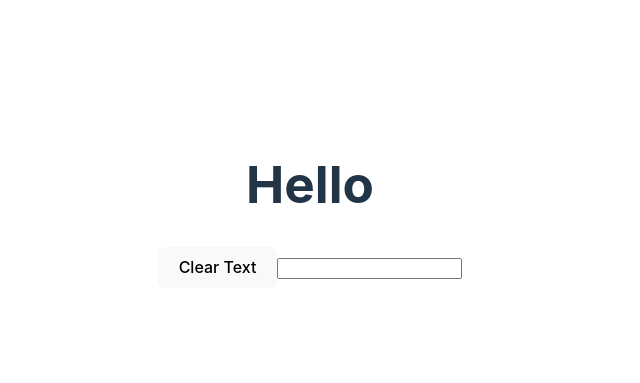
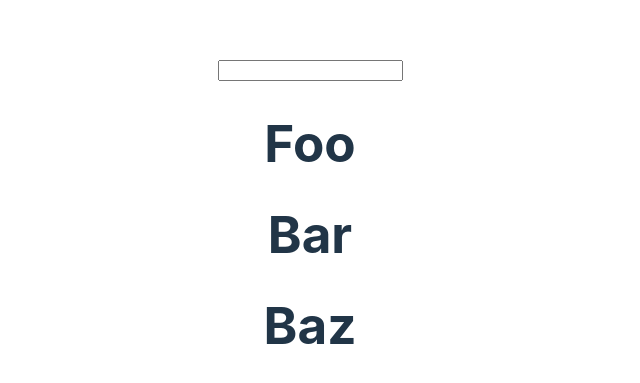
Before and after one commit to crasite/vue-front-teach, a Vue app: page / in a window 1280 px wide. Shown: the part 195-578 px from the top of the page, without its empty margins (330-970 px from the left). Built offline with nearby package versions, Linux system fonts and the light colour scheme.

Commit message:
added v-for

```diff
--- a/src/App.vue
+++ b/src/App.vue
@@ -3,21 +3,13 @@ import { ref } from "vue";
 import ShowInfo from "./components/ShowInfo.vue";
 
 const txt = ref("");
-const clearTextHandler = () => {
-  txt.value = "";
-};
-const countHandler = (n: number) => {
-  alert(n);
-};
+const items = ref([{ message: "Foo" }, { message: "Bar" }, { message: "Baz" }]);
 </script>
 
 <template>
-  <ShowInfo
-    :message="txt"
-    @clear-text="clearTextHandler"
-    @increase-count="countHandler"
-  />
+  <ShowInfo :message="txt" />
   <input type="text" v-model="txt" />
+  <ShowInfo v-for="item in items" :message="item.message" :key="item.message" />
 </template>
 
 <style scoped></style>
--- a/src/components/ShowInfo.vue
+++ b/src/components/ShowInfo.vue
@@ -1,27 +1,9 @@
 <script setup lang="ts">
-import { ref } from "vue";
-const count = ref(0);
 defineProps({
   message: String,
 });
-
-defineEmits<{
-  (e: "clearText"): void;
-  (e: "increaseCount", v: number): void;
-}>();
 </script>
 
 <template>
-  <h1>Hello {{ message }}</h1>
-  <button
-    @click="
-      () => {
-        count += 1;
-        $emit('clearText');
-        $emit('increaseCount', count);
-      }
-    "
-  >
-    Clear Text
-  </button>
+  <h1>{{ message }}</h1>
 </template>
```
